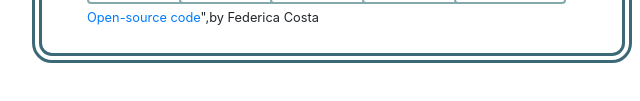
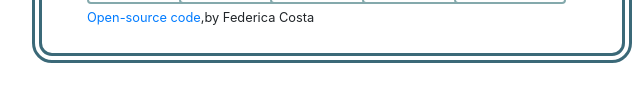
Before and after one commit to Feffa-hub/Final--project, a plain HTML site: page index.html in a window 1280 px wide. Shown: the part 595-696 px from the top of the page, 308-948 px from the left. Drawn offline with nearby package versions, Linux system fonts and the light colour scheme.

Commit message:
Fixed <small>

```diff
--- a/index.html
+++ b/index.html
@@ -132,7 +132,7 @@
                         </div>
                     </div>
                 </div>
-                <small><a href="https://github.com/Feffa-hub/Final--project" target="_blank">Open-source code</a>",by Federica Costa</small>
+                <small><a href="https://github.com/Feffa-hub/Final--project" target="_blank">Open-source code</a>,by Federica Costa</small>
                 <script src="src/script.js"></script>
 </body>
 
```
